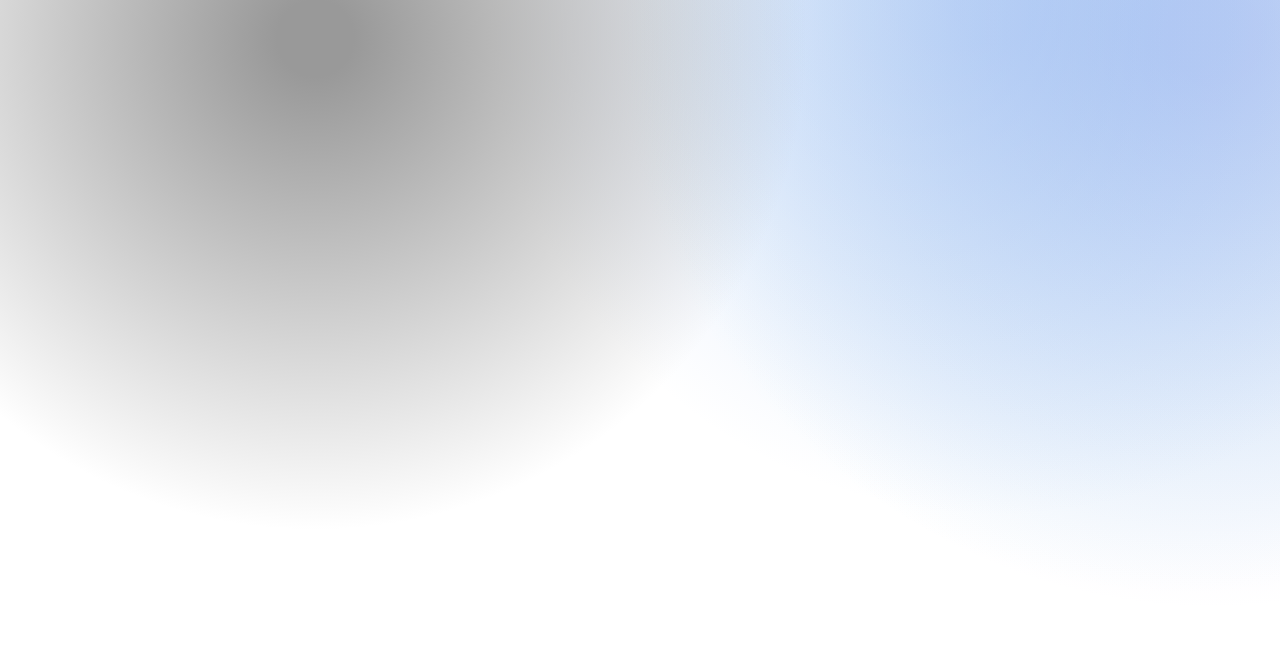
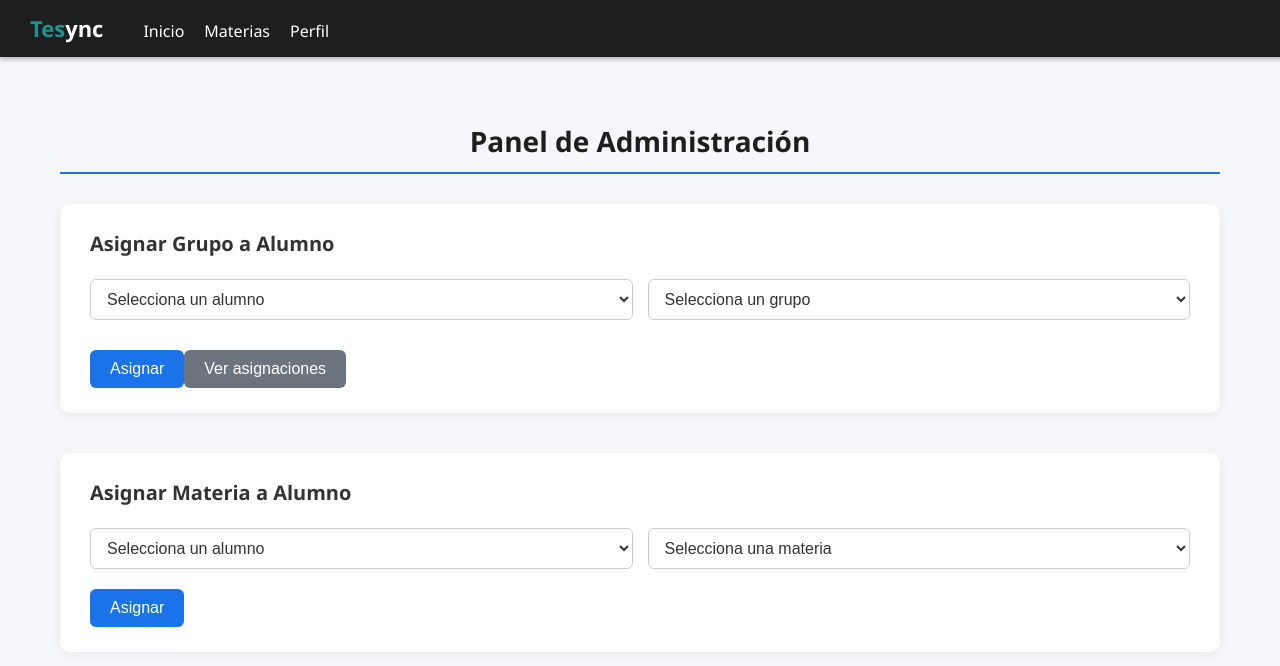
Before and after one commit to ramz0/TESync, a React (Vite) app: page /Admin in a window 1280 px wide. Before the commit this address had no page. Shown: the top 666 px of the page. Built offline with nearby package versions, Linux system fonts and the light colour scheme.

Commit message:
Nueva carpeta Admin

```diff
--- a/src/main.jsx
+++ b/src/main.jsx
@@ -12,6 +12,7 @@ import Register from './pages/Register/Register.jsx';
 import Profesor from './pages/Profesor/Profesor.jsx';
 import AlumnoPerfil from './pages/Alumno/AlumnoPerfil.jsx';
 import Dashboard from './pages/dashboard/Dashboard.jsx';
+import Admin from './pages/Admin/Admin.jsx';
 
 AOS.init({
   duration: 800,
@@ -26,6 +27,7 @@ createRoot(document.getElementById('root')).render(
         <Route path="/login" element={<Login />} />
         <Route path="/register" element={<Register />} />
         <Route path="/profesor" element={<Profesor />} />
+        <Route path="/Admin" element={<Admin />} />
 
         <Route path="/alumno" element={<AlumnoPerfil />} />
         <Route path="/dashboard" element={<Dashboard />} />
--- /dev/null
+++ b/src/pages/Admin/Admin.css
@@ -0,0 +1,144 @@
+.admin-container {
+    padding: 40px 60px;
+    font-family: 'Segoe UI', sans-serif;
+    background-color: #f5f7fa;
+    min-height: 100vh;
+}
+
+.admin-container h1 {
+    font-size: 28px;
+    color: #1e1e1e;
+    margin-bottom: 30px;
+    text-align: center;
+    border-bottom: 2px solid #1a73e8;
+    padding-bottom: 10px;
+}
+
+.admin-section {
+    background-color: #ffffff;
+    border-radius: 10px;
+    box-shadow: 0 2px 8px rgba(140, 6, 6, 0.08);
+    padding: 25px 30px;
+    margin-bottom: 40px;
+}
+
+.admin-section h2 {
+    font-size: 20px;
+    margin-bottom: 20px;
+    color: #333;
+}
+
+.admin-select-group {
+    display: flex;
+    flex-wrap: wrap;
+    gap: 15px;
+    margin-bottom: 20px;
+}
+
+.admin-select {
+    flex: 1;
+    min-width: 200px;
+    padding: 10px 12px;
+    font-size: 1rem;
+    border: 1px solid #ccc;
+    border-radius: 6px;
+    background-color: #fff;
+    color: #333;
+}
+
+.admin-button {
+    background-color: #1a73e8;
+    color: #ffffff;
+    padding: 10px 20px;
+    font-size: 1rem;
+    border: none;
+    border-radius: 6px;
+    cursor: pointer;
+    transition: background-color 0.3s ease;
+}
+
+.admin-button:hover {
+    background-color: #155ab6;
+}
+
+@media (max-width: 600px) {
+    .admin-select-group {
+        flex-direction: column;
+    }
+    .admin-select {
+        width: 100%;
+    }
+}
+
+.admin-confirmacion {
+    background-color: #d1e7dd;
+    color: #0f5132;
+    border: 1px solid #badbcc;
+    padding: 12px 18px;
+    margin: 15px 0;
+    border-radius: 8px;
+    font-weight: 500;
+    transition: all 0.3s ease-in-out;
+}
+
+
+/* Estilos para la tabla de asignaciones */
+
+.tabla-asignaciones {
+    margin-top: 20px;
+    background-color: #fff;
+    border-radius: 8px;
+    padding: 15px;
+    box-shadow: 0 1px 3px rgba(0, 0, 0, 0.1);
+}
+
+.tabla-asignaciones h3 {
+    font-size: 18px;
+    margin-bottom: 15px;
+    color: #333;
+}
+
+.tabla-asignaciones table {
+    width: 100%;
+    border-collapse: collapse;
+}
+
+.tabla-asignaciones th {
+    background-color: #1a73e8;
+    color: white;
+    padding: 12px;
+    text-align: left;
+}
+
+.tabla-asignaciones td {
+    padding: 12px;
+    border-bottom: 1px solid #eee;
+}
+
+.tabla-asignaciones tr:last-child td {
+    border-bottom: none;
+}
+
+.texto-negro {
+    color: #000 !important;
+}
+
+.boton-eliminar {
+    background-color: #dc3545;
+    color: white;
+    border: none;
+    padding: 6px 12px;
+    border-radius: 4px;
+    cursor: pointer;
+    transition: background-color 0.2s;
+}
+
+.boton-eliminar:hover {
+    background-color: #c82333;
+}
+
+.tabla-asignaciones p {
+    text-align: center;
+    color: #666;
+    padding: 20px;
+}
--- /dev/null
+++ b/src/pages/Admin/Admin.jsx
@@ -0,0 +1,175 @@
+import { useState, useEffect } from 'react';
+import './admin.css';
+import Dashboard from '../dashboard/Dashboard';
+import TopBar from '../../components/TopBar/TopBar'; // Ajusta ruta si es necesario
+
+export default function AdminPage() {
+  const [materias, setMaterias] = useState([]);
+  const [alumnos, setAlumnos] = useState([]);
+  const [grupos, setGrupos] = useState([]);
+
+  const [alumnoSeleccionado, setAlumnoSeleccionado] = useState('');
+  const [grupoSeleccionado, setGrupoSeleccionado] = useState('');
+  const [asignacionesGrupo, setAsignacionesGrupo] = useState([]);
+
+  const [mostrarAsignaciones, setMostrarAsignaciones] = useState(false);
+  const [mensajeConfirmacion, setMensajeConfirmacion] = useState('');
+
+  useEffect(() => {
+    setMaterias([
+      { id: 1, nombre: 'Matemáticas' },
+      { id: 2, nombre: 'Programación' }
+    ]);
+
+    setAlumnos([
+      { id: 1, nombre: 'Juan Pérez' },
+      { id: 2, nombre: 'María Ramírez' }
+    ]);
+
+    setGrupos([
+      { id: 1, nombre: 'Grupo A' },
+      { id: 2, nombre: 'Grupo B' }
+    ]);
+  }, []);
+
+  const manejarAsignacionGrupo = () => {
+    const alumnoID = Number(alumnoSeleccionado);
+    const grupoID = Number(grupoSeleccionado);
+
+    if (!alumnoID || !grupoID) {
+      alert('Por favor selecciona un alumno y un grupo');
+      return;
+    }
+
+    const alumno = alumnos.find(a => a.id === alumnoID);
+    const grupo = grupos.find(g => g.id === grupoID);
+
+    if (!alumno || !grupo) return;
+
+    const nuevaAsignacion = {
+      id: Date.now(), // ID único para cada asignación
+      alumnoId: alumno.id,
+      alumnoNombre: alumno.nombre,
+      grupoId: grupo.id,
+      grupoNombre: grupo.nombre
+    };
+
+    setAsignacionesGrupo(prev => [...prev, nuevaAsignacion]);
+    setAlumnoSeleccionado('');
+    setGrupoSeleccionado('');
+
+    setMensajeConfirmacion(`✅ ${alumno.nombre} fue asignado a ${grupo.nombre}.`);
+    setTimeout(() => setMensajeConfirmacion(''), 2500);
+  };
+
+  const eliminarAsignacion = (id) => {
+    setAsignacionesGrupo(prev => prev.filter(asig => asig.id !== id));
+  };
+
+  return (
+    <div className="admin-container">
+    <Dashboard></Dashboard>
+      <h1>Panel de Administración</h1>
+
+      {mensajeConfirmacion && (
+        <div className="admin-confirmacion">{mensajeConfirmacion}</div>
+      )}
+
+      {/* Asignar Grupo a Alumno */}
+      <section className="admin-section">
+        <h2>Asignar Grupo a Alumno</h2>
+        <div className="admin-select-group">
+          <select
+            className="admin-select"
+            value={alumnoSeleccionado}
+            onChange={e => setAlumnoSeleccionado(e.target.value)}
+          >
+            <option value="">Selecciona un alumno</option>
+            {alumnos.map(a => (
+              <option key={a.id} value={a.id}>{a.nombre}</option>
+            ))}
+          </select>
+
+          <select
+            className="admin-select"
+            value={grupoSeleccionado}
+            onChange={e => setGrupoSeleccionado(e.target.value)}
+          >
+            <option value="">Selecciona un grupo</option>
+            {grupos.map(g => (
+              <option key={g.id} value={g.id}>{g.nombre}</option>
+            ))}
+          </select>
+        </div>
+
+        <button className="admin-button" onClick={manejarAsignacionGrupo}>
+          Asignar
+        </button>
+
+        <button
+          className="admin-button"
+          style={{ marginTop: '10px', backgroundColor: '#6c757d' }}
+          onClick={() => setMostrarAsignaciones(!mostrarAsignaciones)}
+        >
+          {mostrarAsignaciones ? 'Ocultar asignaciones' : 'Ver asignaciones'}
+        </button>
+
+        {mostrarAsignaciones && (
+          <div className="tabla-asignaciones">
+            <h3>Asignaciones realizadas</h3>
+            {asignacionesGrupo.length > 0 ? (
+              <table>
+                <thead>
+                  <tr>
+                    <th>Alumno</th>
+                    <th>Grupo</th>
+                    <th>Acciones</th>
+                  </tr>
+                </thead>
+                <tbody>
+                  {asignacionesGrupo.map(asignacion => (
+                    <tr key={asignacion.id}>
+                      <td className="texto-negro">{asignacion.alumnoNombre}</td>
+                      <td className="texto-negro">{asignacion.grupoNombre}</td>
+                      <td>
+                        <button
+                          className="boton-eliminar"
+                          onClick={() => eliminarAsignacion(asignacion.id)}
+                        >
+                          Eliminar
+                        </button>
+                      </td>
+                    </tr>
+                  ))}
+                </tbody>
+              </table>
+            ) : (
+              <p>No hay asignaciones registradas</p>
+            )}
+          </div>
+        )}
+      </section>
+
+      {/* Asignar Materia a Alumno (aún sin lógica) */}
+      <section className="admin-section">
+        <h2>Asignar Materia a Alumno</h2>
+        <div className="admin-select-group">
+          <select className="admin-select">
+            <option value="">Selecciona un alumno</option>
+            {alumnos.map(a => (
+              <option key={a.id} value={a.id}>{a.nombre}</option>
+            ))}
+          </select>
+
+          <select className="admin-select">
+            <option value="">Selecciona una materia</option>
+            {materias.map(m => (
+              <option key={m.id} value={m.id}>{m.nombre}</option>
+            ))}
+          </select>
+        </div>
+        <button className="admin-button">Asignar</button>
+      </section>
+    </div>
+  );
+}
--- a/src/pages/Login/Login.jsx
+++ b/src/pages/Login/Login.jsx
@@ -38,6 +38,10 @@ export default function Login() {
         <Link to="/alumno" className='boton-n1'>
           <button>Entrar Alum</button>
         </Link>
+
+        <Link to="/Admin" className='boton-n1'>
+          <button>Entrar Adm</button>
+        </Link>
         </form>
     </div>
   );
```
